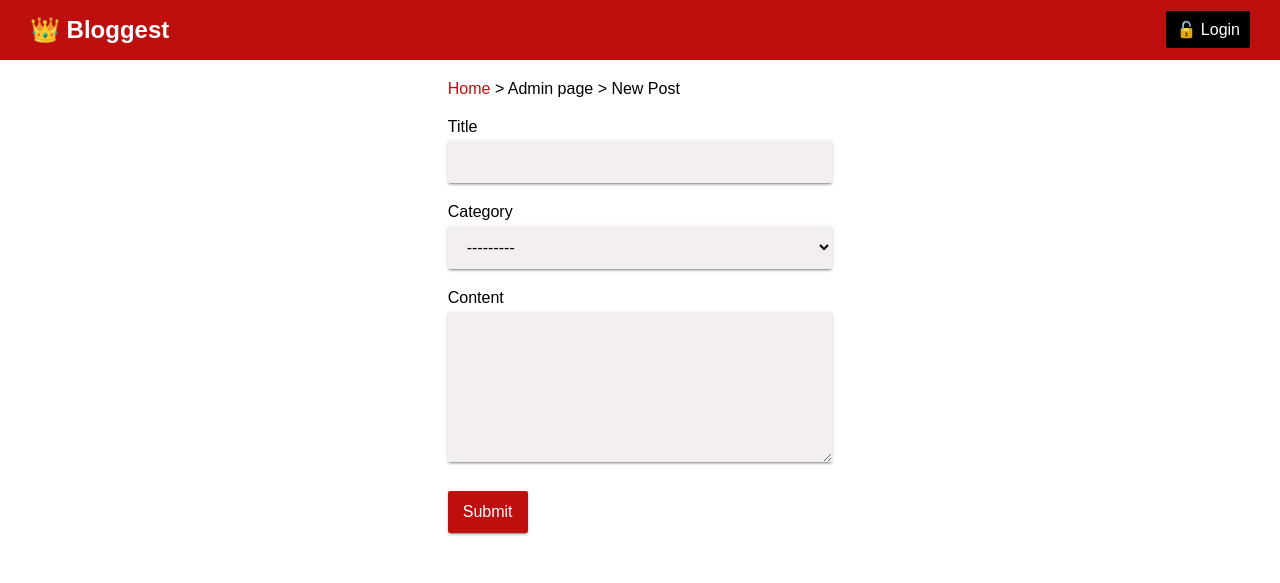
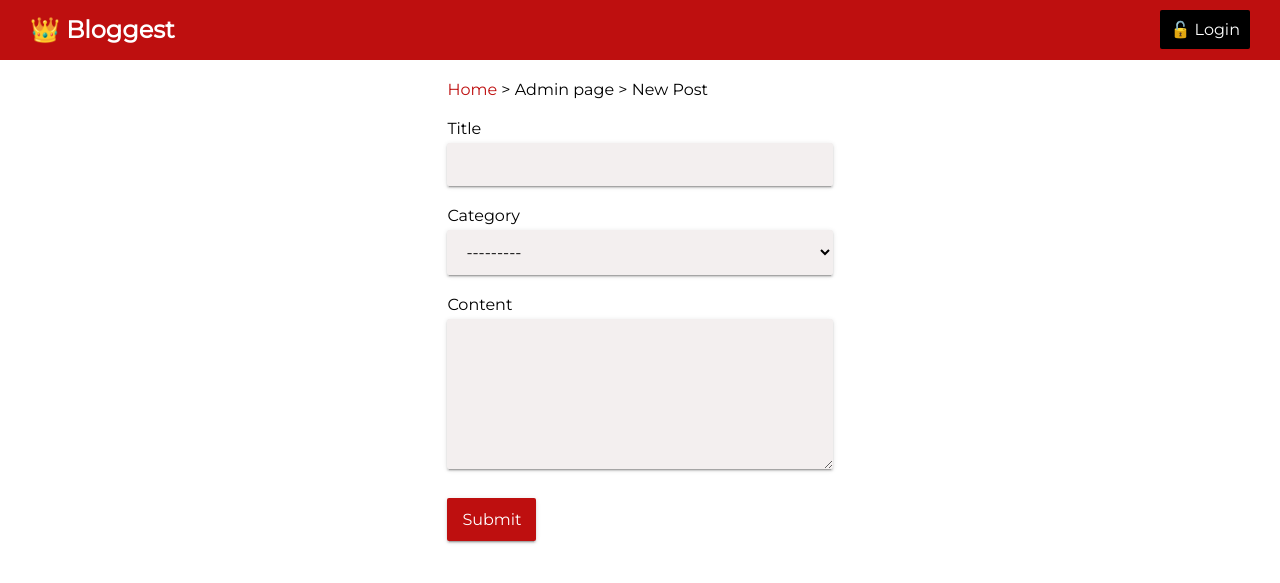
Before and after one commit to fleepgeek/Bloggest, a Django app: template blog/templates/blog/post_form.html in a window 1280 px wide. Shown: the top 583 px of the page. Run offline with Django 3.2, Linux system fonts and the light colour scheme; the template is opened without the code that fills it, so the values that code supplies are empty.

Commit message:
Added the external font link

```diff
--- a/blog/templates/blog/base.html
+++ b/blog/templates/blog/base.html
@@ -5,6 +5,7 @@
     <meta name="viewport" content="width=device-width, initial-scale=1.0">
     <meta http-equiv="X-UA-Compatible" content="ie=edge">
     <title>{% block title %}Bloggest{% endblock %}</title>
+    <link href="https://fonts.googleapis.com/css?family=Montserrat" rel="stylesheet">
     <link rel="stylesheet" href="{% static 'blog/css/reset.css' %}">
     <link rel="stylesheet" href="{% static 'blog/css/style.css' %}">
 </head>
```
